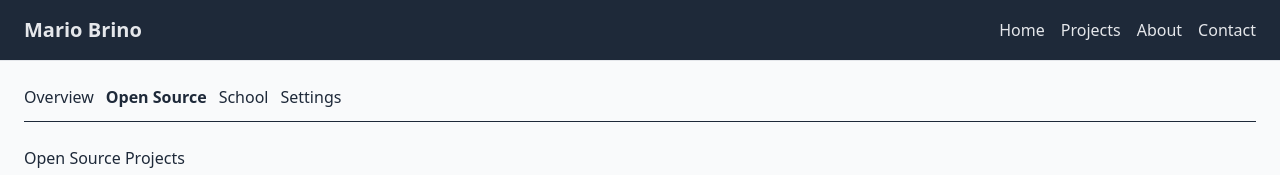
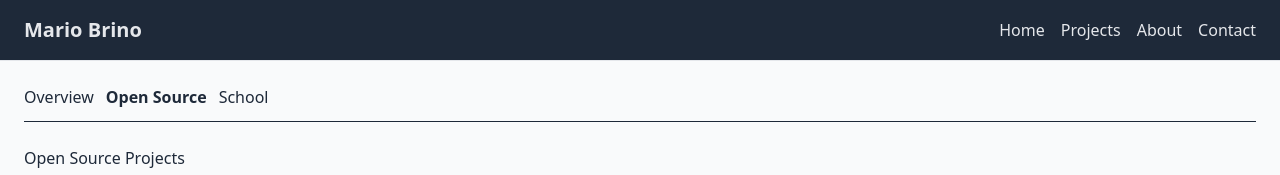
Before and after one commit to mariohbrino/wdd430-portfolio, a Next.js app: page /projects/opensource in a window 1280 px wide. Shown: the top 175 px of the page. Built offline with nearby package versions, Linux system fonts and the light colour scheme.

Commit message:
fix: remove unused Settings link from ProjectsLayout

```diff
--- a/src/app/projects/layout.tsx
+++ b/src/app/projects/layout.tsx
@@ -33,14 +33,6 @@ export default function ProjectsLayout({
               School
             </NavLink>
           </li>
-          <li>
-            <NavLink
-              href="/projects/settings"
-              activeStyle="font-bold"
-            >
-              Settings
-            </NavLink>
-          </li>
         </ul>
       </nav>
       {children}
```
